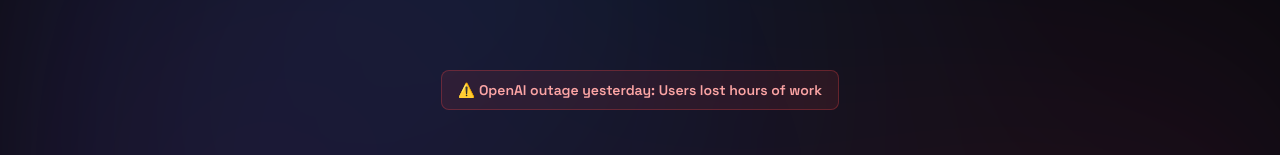
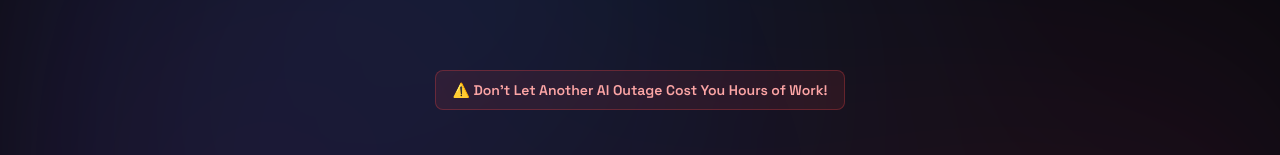
Before and after one commit to strabo231/universal-ai-backup-website, a plain HTML site: page index.html in a window 1280 px wide. Shown: the part 150-305 px from the top of the page. Drawn offline with Linux system fonts and the light colour scheme.

Commit message:
toast banner change

```diff
--- a/index.html
+++ b/index.html
@@ -671,7 +671,7 @@
                 color: #fca5a5;
                 font-weight: 600;
             ">
-                ⚠️ OpenAI outage yesterday: Users lost hours of work
+                ⚠️ Don't Let Another AI Outage Cost You Hours of Work!
             </div>
 
             <h1>Lost an AI conversation?<br>
```
